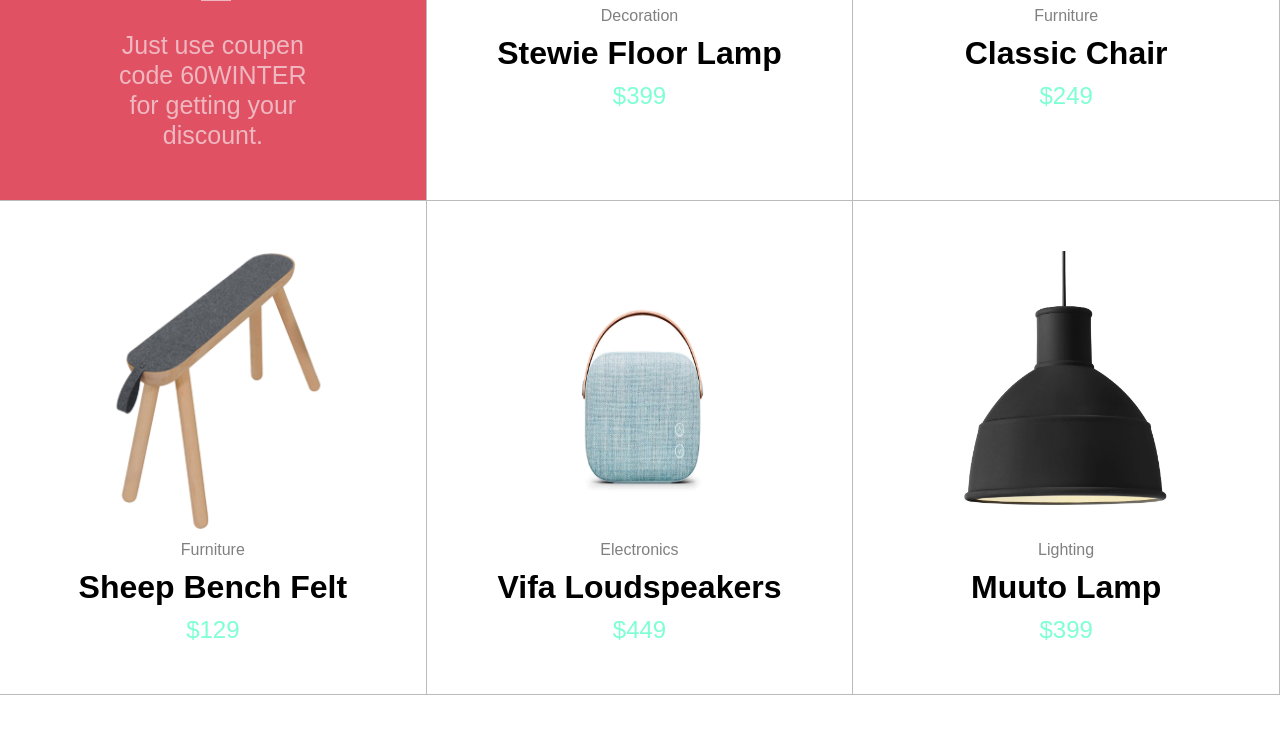
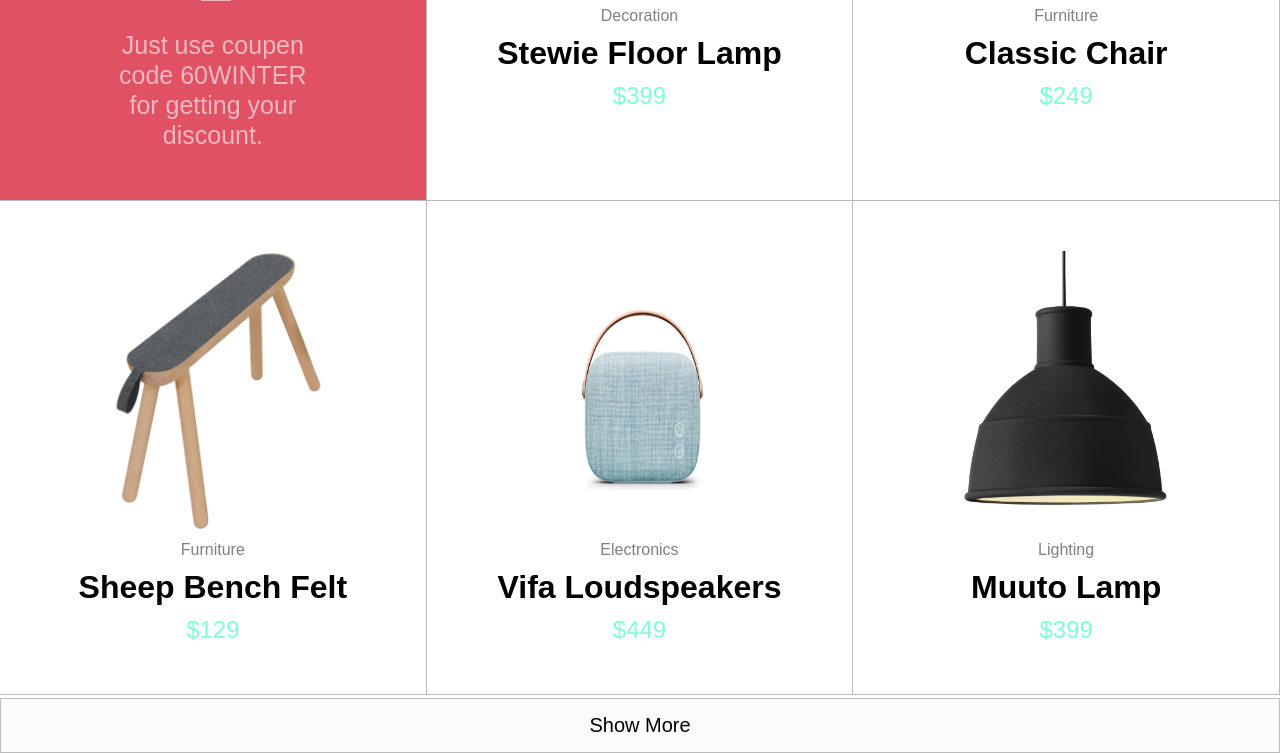
Before and after one commit to Elnur21/picture-and-timezone, a plain HTML site: page task1/task1.html in a window 1280 px wide. Shown: the part 983-1736 px from the top of the page. Before the commit the page ends 1678 px from the top, so only its background shows below. Drawn offline with Linux system fonts and the light colour scheme.

Commit message:
task1 main done

```diff
--- a/task1/assets/style/common.css
+++ b/task1/assets/style/common.css
@@ -5,7 +5,7 @@
     text-transform: capitalize;
 }
 .border-top-right{
-    border-top: 1px solid rgb(187, 187, 187);
+    border-top: 0.5px solid rgb(187, 187, 187);
     border-right: 0.5px solid rgb(187, 187, 187);
 }
 .border-bottom{
--- a/task1/assets/style/main.css
+++ b/task1/assets/style/main.css
@@ -130,7 +130,6 @@ header ul{
     top: 95px;
     right: 170px;
 }
-
 .standard-article:nth-child(4) span:first-child{
     z-index: 10;
     position: relative;
@@ -140,9 +139,6 @@ header ul{
     position:absolute;
     left:55%
 }
-
-
-
 .standard-article:nth-child(4) p:last-child{
     position: relative;
     font-size: 25px;
@@ -150,7 +146,11 @@ header ul{
     text-align: center;
     line-height: 120%;
 }
-.standard-article:nth-child(4) p:last-child::after{
-    content: "";
-    position: absolute;
+.articles button{
+    width: 100%;
+    font-size: 20px;
+    background-color: rgb(251,251,253);
+    border: 0.5px solid rgb(187, 187, 187);
+    padding: 15px 0;
+    margin-top: 3px;
 }
--- a/task1/task1.html
+++ b/task1/task1.html
@@ -52,7 +52,10 @@
           <p class="price">$399</p>
         </article>
         <article class="standard-article d-flex border-top-right">
-          <img src="./assets/imgs/Saracen-Classic-chair-600x600.jpg" alt="article img" />
+          <img
+            src="./assets/imgs/Saracen-Classic-chair-600x600.jpg"
+            alt="article img"
+          />
           <p class="category">Furniture</p>
           <h3 class="capitalize">classic chair</h3>
           <p class="price">$249</p>
@@ -75,6 +78,7 @@
           <h3 class="capitalize">muuto lamp</h3>
           <p class="price">$399</p>
         </article>
+        <button class="capitalize">show more</button>
       </section>
     </main>
   </body>
```
